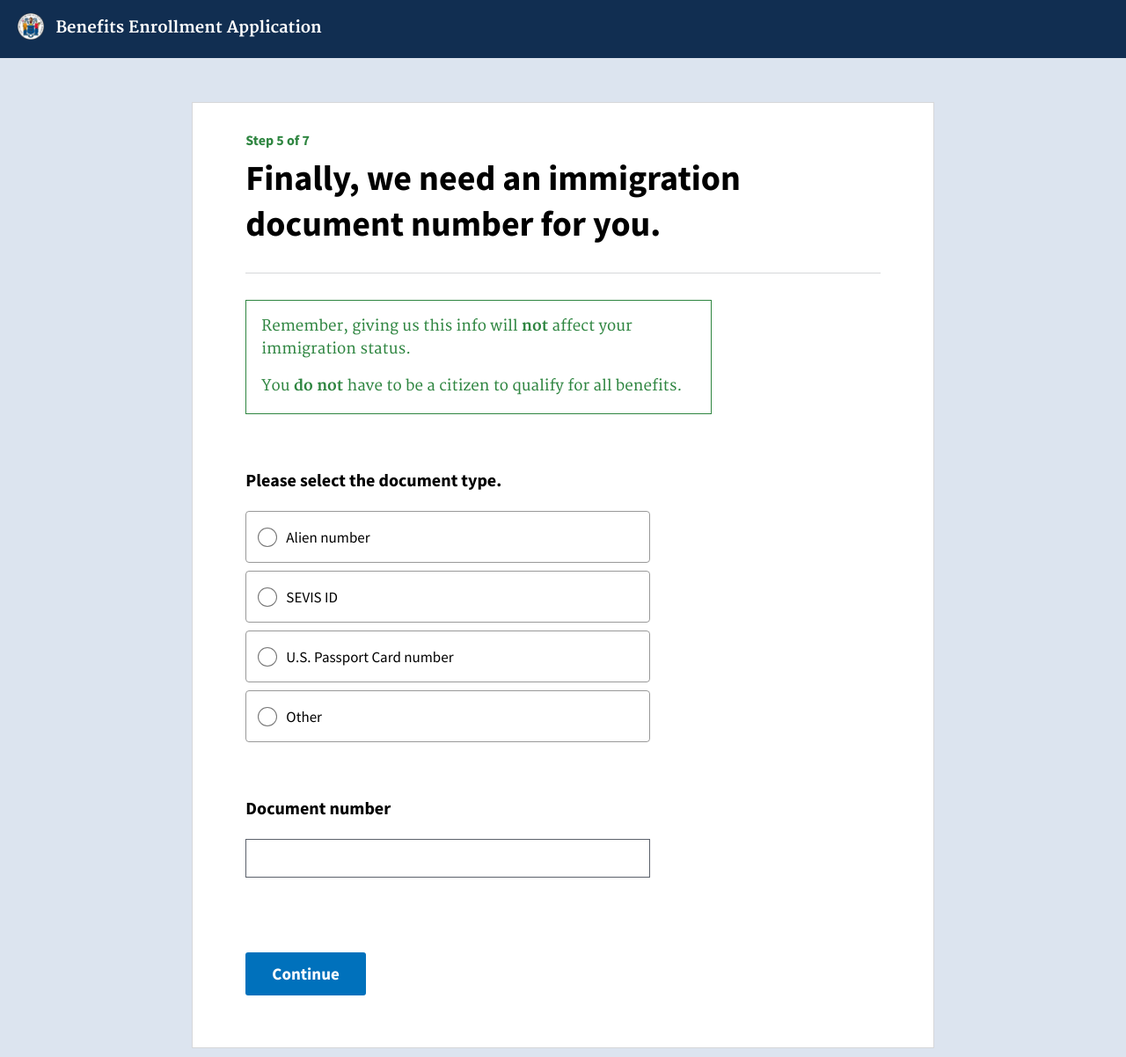
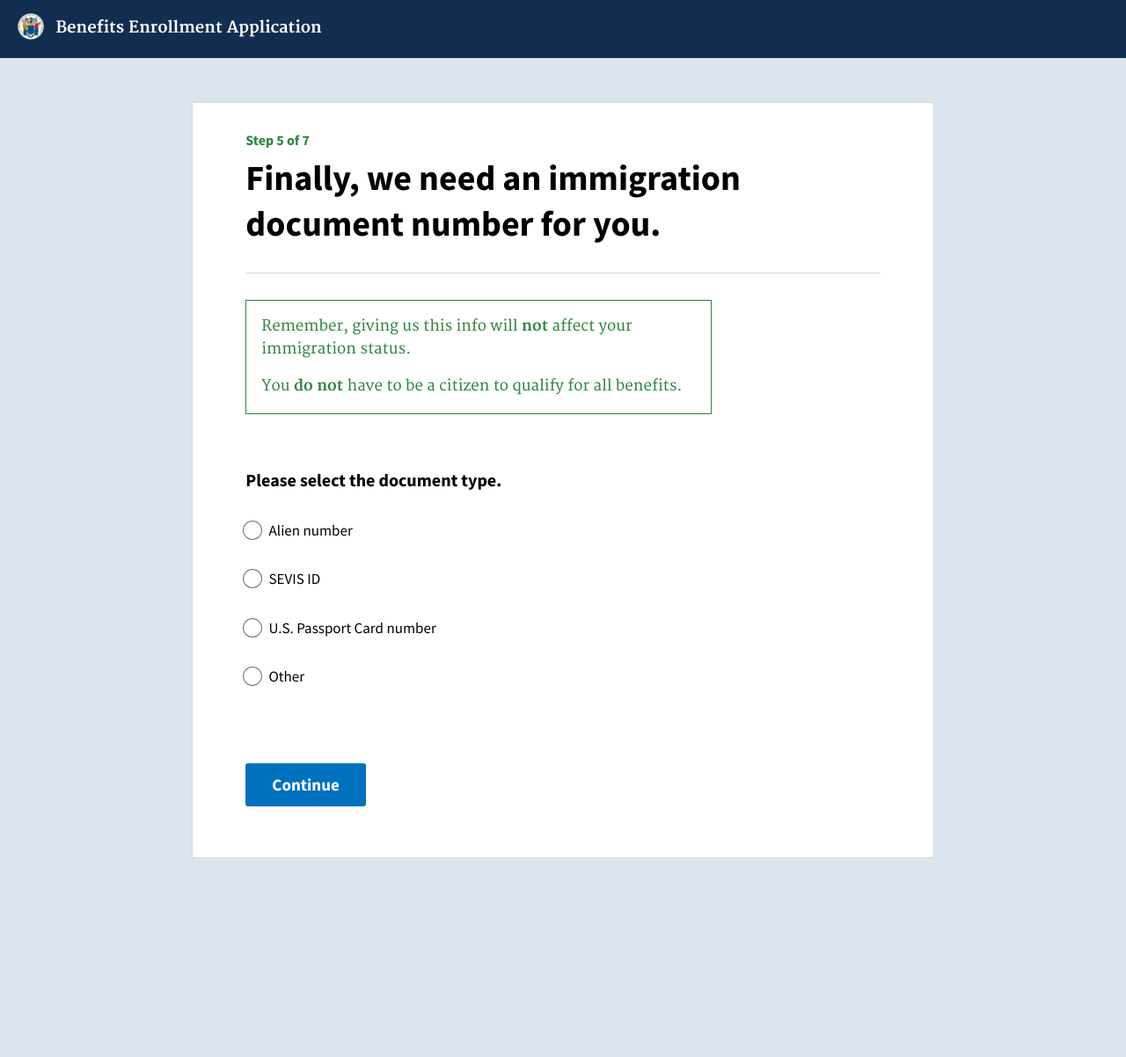
Before and after one commit to usds/benefits-enrollment-prototype, a Jekyll site: the page built from 05-citizenship/immigration-details.html, in a window 1280 px wide. Shown: the whole page at 88% size. Built offline with Jekyll 4.4.1, drawn with Linux system fonts in a browser that asks for light colours; after the commit the page ends 1054 px from its top, so only the background shows below that.

Commit message:
citizenship question

```diff
--- a/05-citizenship/immigration-details.html
+++ b/05-citizenship/immigration-details.html
@@ -15,35 +15,79 @@
 		<legend class="prompt__primary-text">Please select the document type.</legend>
 	</div>
 	<div class="response">
-		<ul class="usa-unstyled-list response__radiogroup">
+		<ul class="usa-unstyled-list response__radio-group--unstyled">
 			<li>
-				<input id="applicantImmigrationDocumentAlienNumber" type="radio" name="applicantImmigrationDocument" value="Alien number" required>
+				<input id="applicantImmigrationDocumentAlienNumber" type="radio" name="applicantImmigrationDocument" value="Alien number" class="open-dependent" required>
       	<label for="applicantImmigrationDocumentAlienNumber">Alien number</label>
+      	<div class="dependent-field usa-sr-only" aria-hidden="true">
+      		<div class="prompt">
+						<p class="prompt__secondary-text"><label for="alienNumberNumber">Document number</label></p>
+					</div>
+					<div class="response">
+						<input type="text" id="alienNumberNumber" required/>
+					</div>
+      	</div>
 			</li>
 			<li>
-				<input id="applicantImmigrationDocumentSevis" type="radio" name="applicantImmigrationDocument" value="SEVIS ID" required>
+				<input id="applicantImmigrationDocumentSevis" type="radio" name="applicantImmigrationDocument" class="open-dependent" value="SEVIS ID" required>
       	<label for="applicantImmigrationDocumentSevis">SEVIS ID</label>
+      	<div class="dependent-field usa-sr-only" aria-hidden="true">
+      		<div class="prompt">
+						<p class="prompt__secondary-text"><label for="sevisNumber">Document number</label></p>
+					</div>
+					<div class="response">
+						<input type="text" id="sevisNumber" required/>
+					</div>
+      	</div>
 			</li>
 			<li>
-				<input id="applicantImmigrationDocumentCardPassport" type="radio" name="applicantImmigrationDocument" value="Card or Passport" required>
+				<input id="applicantImmigrationDocumentCardPassport" type="radio" name="applicantImmigrationDocument" value="Card or Passport" class="open-dependent" required>
       	<label for="applicantImmigrationDocumentCardPassport">U.S. Passport Card number</label>
+      	<div class="dependent-field usa-sr-only" aria-hidden="true">
+      		<div class="prompt">
+						<p class="prompt__secondary-text"><label for="passportNumber">Document number</label></p>
+					</div>
+					<div class="response">
+						<input type="text" id="passportNumber" required/>
+					</div>
+      	</div>
 			</li>
 			<li>
-				<input id="applicantImmigrationDocumentOther" type="radio" name="applicantImmigrationDocument" value="Other" required>
+				<input id="applicantImmigrationDocumentOther" type="radio" name="applicantImmigrationDocument" class="open-dependent" value="Other" required>
       	<label for="applicantImmigrationDocumentOther">Other</label>
+      	<div class="dependent-field usa-sr-only" aria-hidden="true">
+      		<div class="prompt">
+						<p class="prompt__secondary-text"><label for="otherImmigrationType">Document type</label></p>
+					</div>
+					<div class="response">
+						<input type="text" id="otherImmigrationType" required/>
+					</div>
+      		<div class="prompt">
+						<p class="prompt__secondary-text"><label for="otherImmigrationNumber">Document number</label></p>
+					</div>
+					<div class="response">
+						<input type="text" id="otherImmigrationNumber" required/>
+					</div>
+      	</div>
 			</li>
 		</ul>
 	</div>
 </fieldset>
 
-<div class="prompt">
-	<p class="prompt__primary-text"><label for="applicantImmigrationDocNumber">Document number</label></p>
-</div>
-<div class="response">
-	<input type="text" id="applicantImmigrationDocNumber" required/>
-</div>
+<script>
 
-<script>
+		$("input.open-dependent").on('change', function(){
+			$('.dependent-field').addClass('usa-sr-only').attr("aria-hidden", "true");
+			if ($(this).is(":checked")) {
+				$(this).siblings('.dependent-field').removeClass('usa-sr-only').attr("aria-hidden", "false");
+			}
+		});
+
+		$("input.open-dependent").each(function(){
+			if ($(this).is(":checked")) {
+				$(this).siblings('.dependent-field').removeClass('usa-sr-only').attr("aria-hidden", "false");
+			}
+		});
 
 	$(document).ready(function() {
 		$(".usa-button-big").click(function() {
```
Also changed, not shown: assets/style.css.
